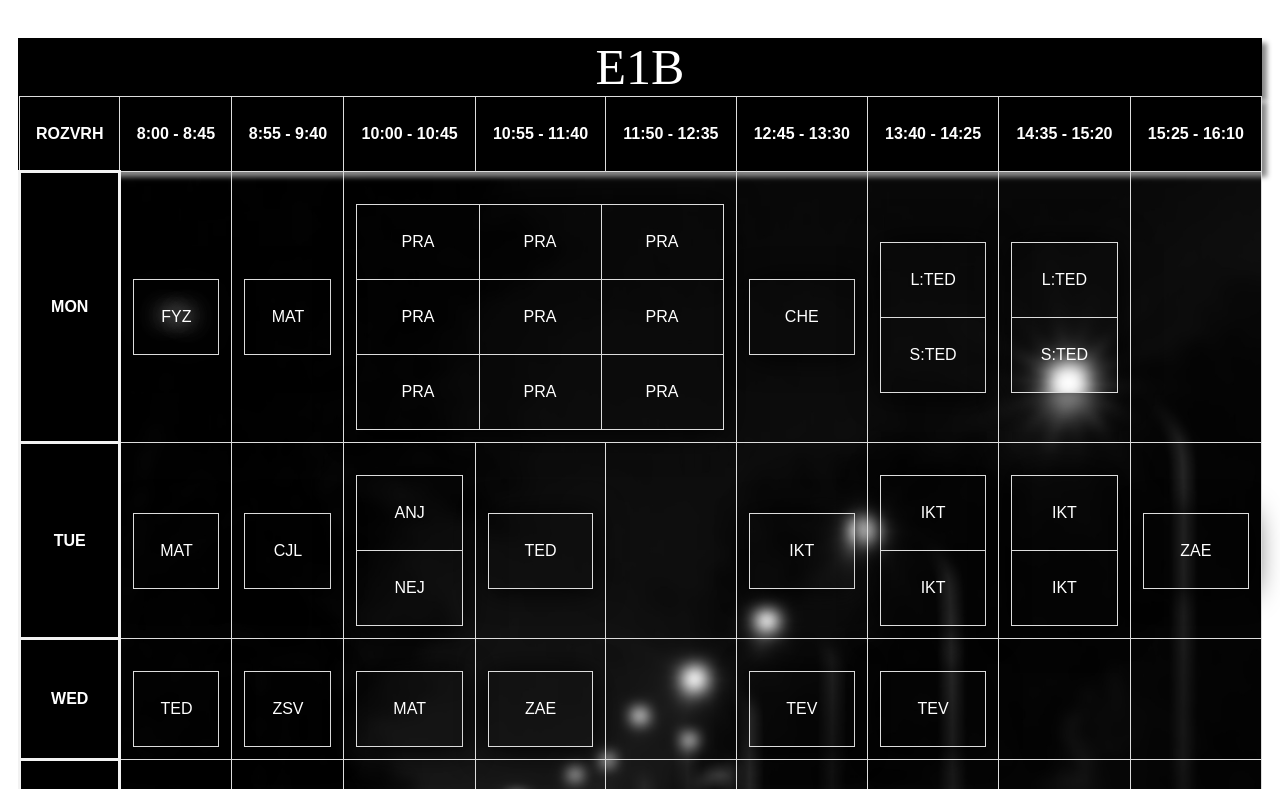
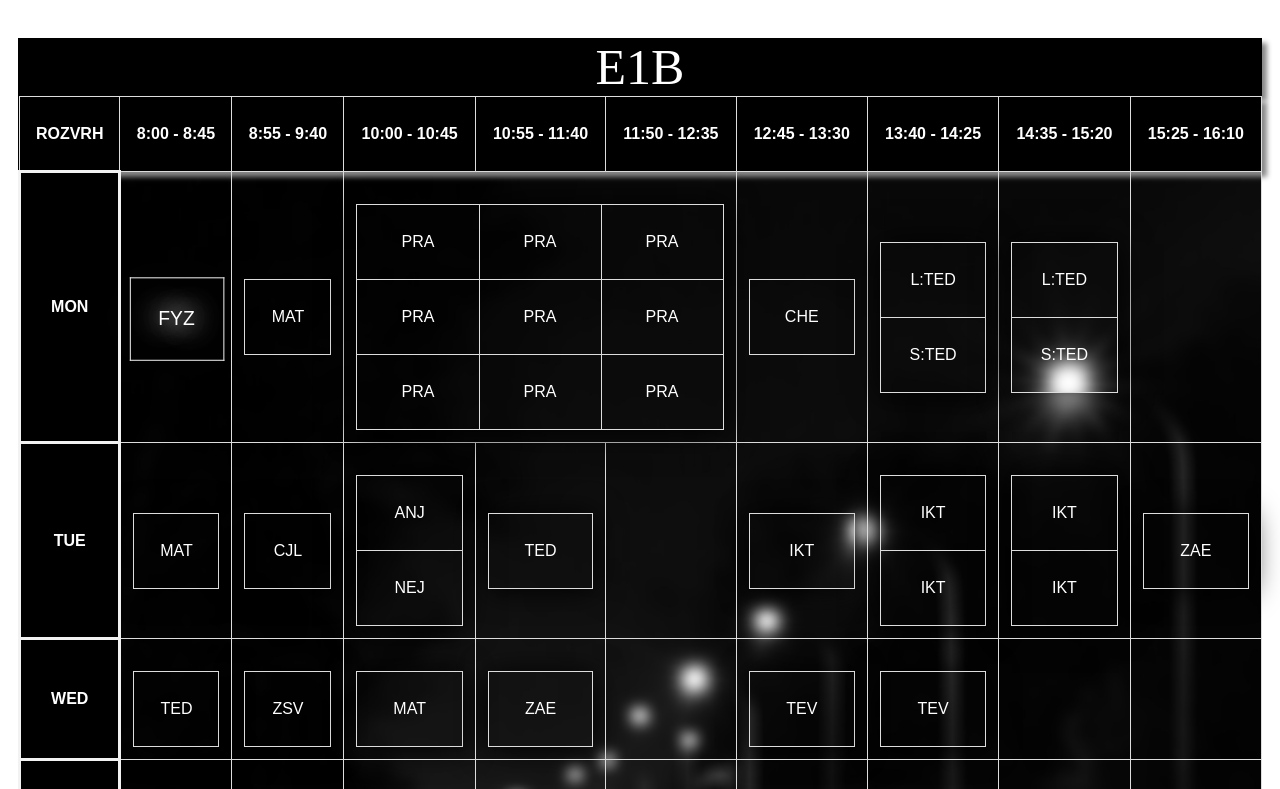
Before and after one commit to pslib-cz/2023-p2a-web-html-table-rozvrh-Kenry01, a plain HTML site: page index.html in a window 1280 px wide. In both pictures the pointer is over the element 175 px from the left and 307 px from the top of the page. Shown: the top 789 px of the page. Drawn offline with Linux system fonts and the light colour scheme.

Commit message:
jeste zbytecny doplnek

```diff
--- a/style.css
+++ b/style.css
@@ -71,6 +71,21 @@ caption {
     box-shadow: 5px 5px 5px #888888;
 }
 
+td {
+    transition: transform 0.3s ease-in-out;
+}
+
+td:hover {
+    transform: scale(1.1);
+}
+
+tr:hover td:not(:hover) {
+    filter: blur(10px);
+}
+
+tr:hover td:not(:hover) {
+    filter: blur(0);
+}
 
 
 
```
